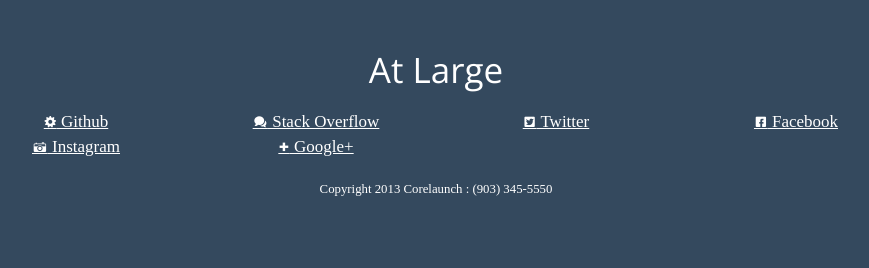
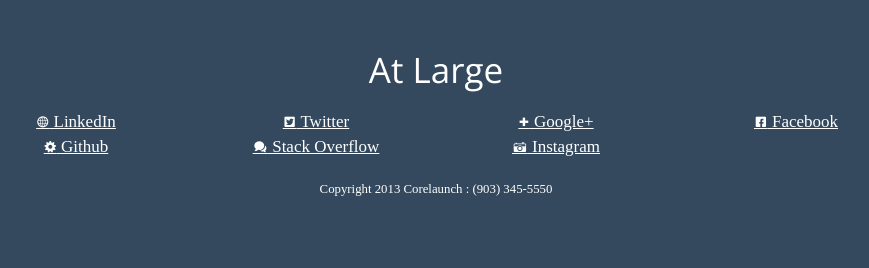
Before and after one commit to austinpray/austinpray.com, a PHP site: page / in a window 1280 px wide. Shown: the part 3935-4203 px from the top of the page, without its empty margins (204-1073 px from the left). Run offline with PHP 8.4, Linux system fonts and the light colour scheme; some libraries are stand-ins or nearby versions; some web fonts are replaced.

Commit message:
Added LinkedIn

```diff
--- a/index.php
+++ b/index.php
@@ -330,18 +330,19 @@
         <article class="container">
             <div class="row large-t">
                 <h2 class="add-bottom">At Large</h2>
+                <section class="four columns"><a href="http://www.linkedin.com/in/austinpray" target="_blank"><span class="picto">w</span> LinkedIn</a></section>
+
+                <section class="four columns"><a href="http://twitter.com/austinpray" target="_blank"><span class="picto">T</span> Twitter</a></section>
+
+                <section class="four columns"><a href="https://plus.google.com/u/0/105718352546208908373/" target="_blank"><span class="picto">+</span> Google+</a></section>
+
+                <section class="four columns"><a href="http://facebook.com/austinpray" target="_blank"><span class="picto">G</span> Facebook</a></section>
 
                 <section class="four columns"><a href="https://github.com/austinpray/" target="_blank"><span class="picto">.</span> Github</a></section>
 
                 <section class="four columns"><a href="http://stackoverflow.com/users/1585343/austin-pray" target="_blank"><span class="picto">&#249;</span> Stack Overflow</a></section>
 
-                <section class="four columns"><a href="http://stackoverflow.com/users/1585343/austin-pray" target="_blank"></a><a href="http://stackoverflow.com/users/1585343/austin-pray" target="_blank"></a><a href="http://twitter.com/austinpray" target="_blank"><span class="picto">T</span> Twitter</a></section>
-
-                <section class="four columns"><a href="http://stackoverflow.com/users/1585343/austin-pray" target="_blank"></a><a href="http://stackoverflow.com/users/1585343/austin-pray" target="_blank"></a><a href="http://facebook.com/austinpray" target="_blank"><span class="picto">G</span> Facebook</a></section>
-
                 <section class="four columns"><a href="http://instagram.com/austinpray" target="_blank"><span class="picto">A</span> Instagram</a></section>
-
-                <section class="four columns"><a href="https://plus.google.com/u/0/105718352546208908373/" target="_blank"><span class="picto">+</span> Google+</a></section>
             </div>
 
             <section class="row copyright"><small>Copyright 2013 Corelaunch : (903) 345-5550</small></section>
```
Also changed, not shown: stylesheets/layout.scss (+6 -1 lines).
